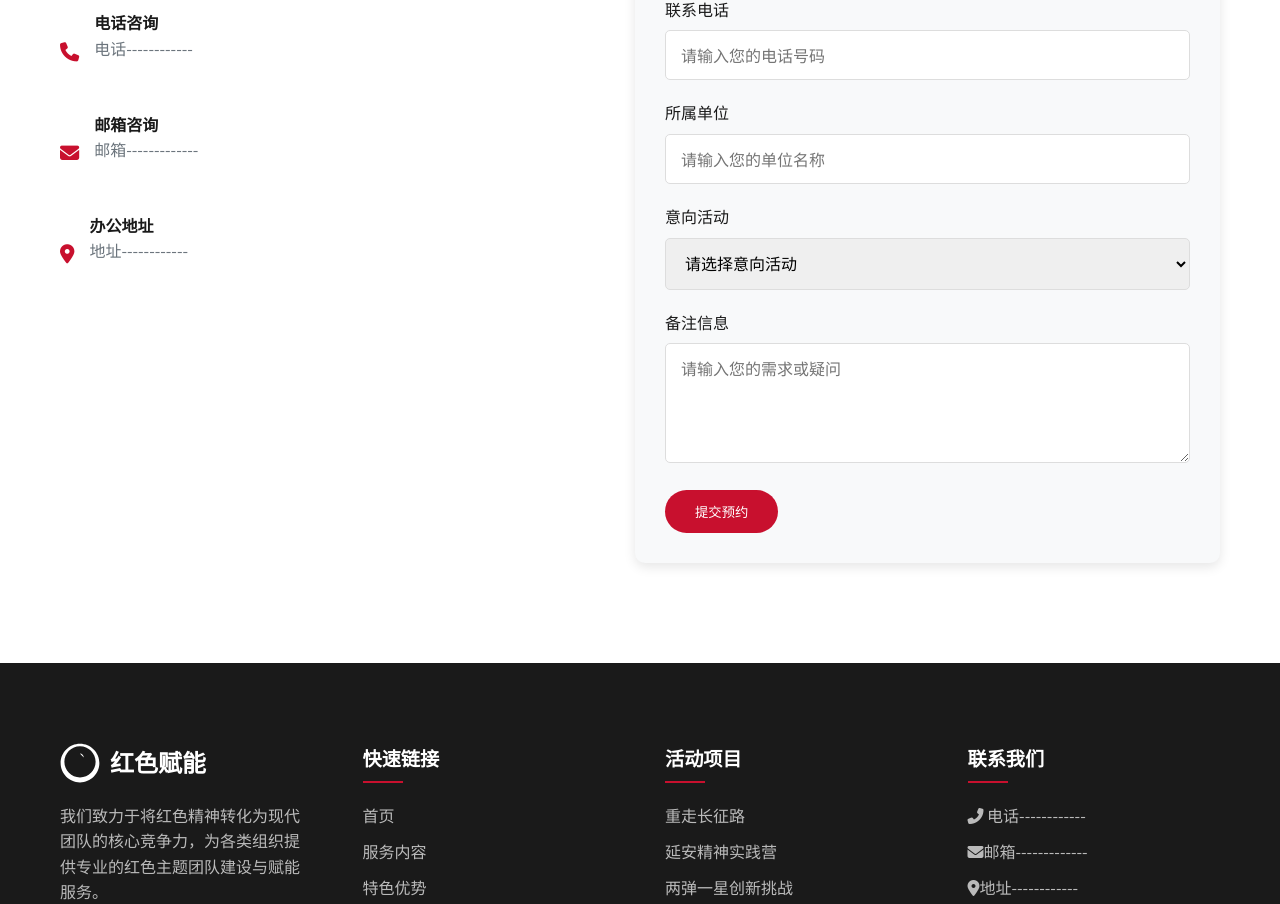
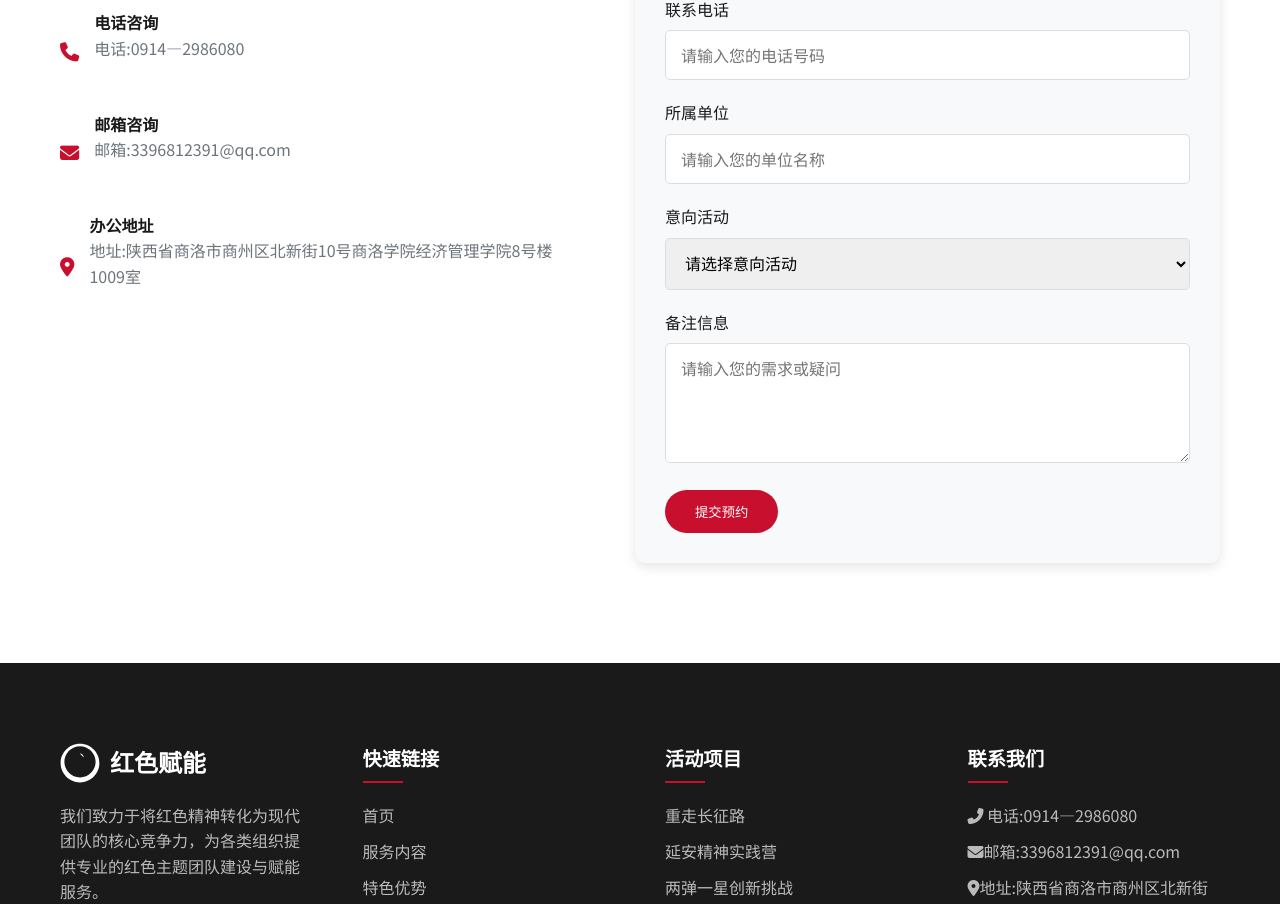
Before and after one commit to yansu050/xinghuo, a plain HTML site: page index.html in a window 1280 px wide. Shown: the part 4162-5066 px from the top of the page. Drawn offline with Linux system fonts and the light colour scheme.

Commit message:
Update index.html

```diff
--- a/index.html
+++ b/index.html
@@ -261,7 +261,7 @@
                             </div>
                             <div class="contact-info">
                                 <h4>电话咨询</h4>
-                                <p>电话------------</p>
+                                <p>电话:0914—2986080</p>
                             </div>
                         </div>
                         <div class="contact-item">
@@ -270,7 +270,7 @@
                             </div>
                             <div class="contact-info">
                                 <h4>邮箱咨询</h4>
-                                <p>邮箱-------------</p>
+                                <p>邮箱:3396812391@qq.com</p>
                             </div>
                         </div>
                         <div class="contact-item">
@@ -279,7 +279,7 @@
                             </div>
                             <div class="contact-info">
                                 <h4>办公地址</h4>
-                                <p>地址------------</p>
+                                <p>地址:陕西省商洛市商州区北新街10号商洛学院经济管理学院8号楼1009室</p>
                             </div>
                         </div>
                     </div>
@@ -361,9 +361,9 @@
                 <div class="footer-links">
                     <h4>联系我们</h4>
                     <ul>
-                        <li><a href="tel:4001234567"><i class="fas fa-phone-alt"></i> 电话------------</a></li>
-                        <li><a href="mailto:contact@hongsefuneng.com"><i class="fas fa-envelope"></i>邮箱-------------</a></li>
-                        <li><a href="#"><i class="fas fa-map-marker-alt"></i>地址------------</a></li>
+                        <li><a href="tel:4001234567"><i class="fas fa-phone-alt"></i> 电话:0914—2986080</a></li>
+                        <li><a href="mailto:contact@hongsefuneng.com"><i class="fas fa-envelope"></i>邮箱:3396812391@qq.com</a></li>
+                        <li><a href="#"><i class="fas fa-map-marker-alt"></i>地址:陕西省商洛市商州区北新街10号商洛学院经济管理学院8号楼1009室</a></li>
                         <li><a href="#"><i class="fas fa-clock"></i> 周一至周日 9:00-18:00</a></li>
                     </ul>
                 </div>
```
